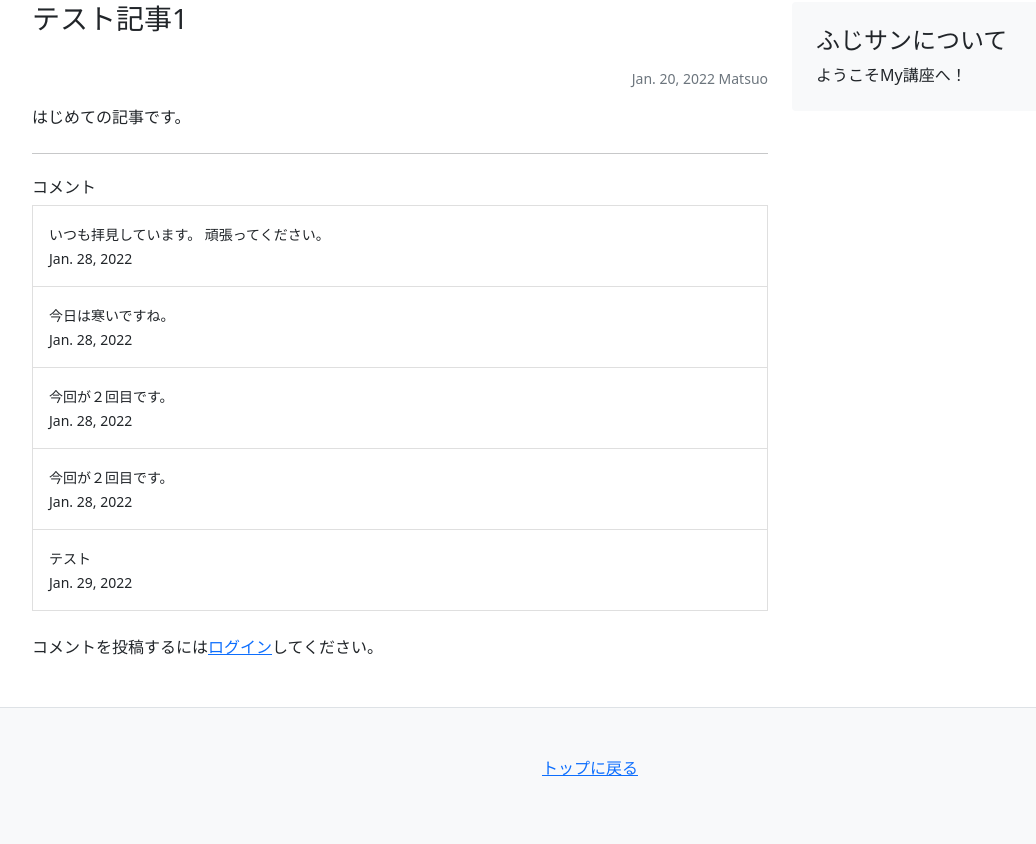
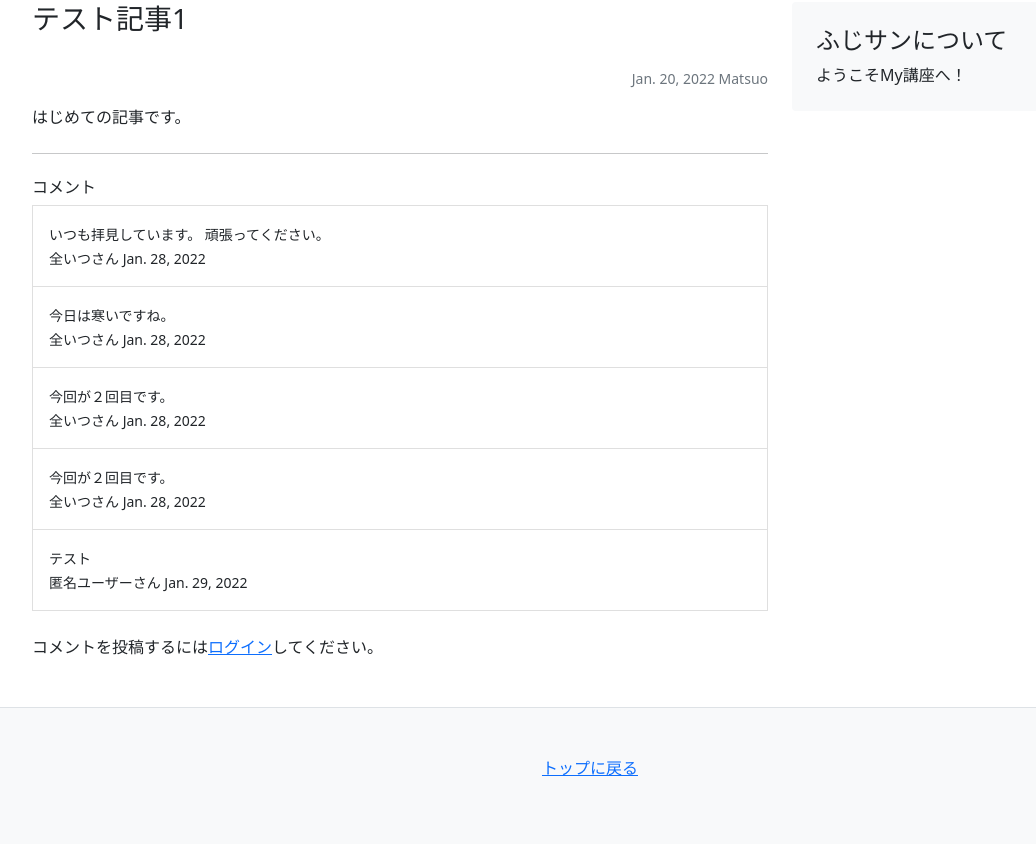
Before and after one commit to matsuo0/BlogSystem_Django, a Django app: page /blog/1/ in a window 1280 px wide. Shown: the part 161-1005 px from the top of the page, without its empty margins (50-1086 px from the left). Run offline with Django 3.2, Linux system fonts and the light colour scheme; data comes from the database, SQL or seed files in the repository; both versions use the stored data as it was after the commit.

Commit message:
コメントへ投稿者名の表示

```diff
--- a/templates/mysite/snippets/comment.html
+++ b/templates/mysite/snippets/comment.html
@@ -14,7 +14,7 @@
 
         <a class="list-group-item list-group-item-action p-3 rounded-0">
             <p class="m-0"><small>{{comment.comment}}</small></p>
-            <p class="m-0"><small>{{comment.created_at}}</small></p>
+            <p class="m-0"><small>{{comment.user.profile.username}}さん {{comment.created_at}}</small></p>
         </a>
         {% endfor %}
     </div>
```
Also changed, not shown: db.sqlite3.
